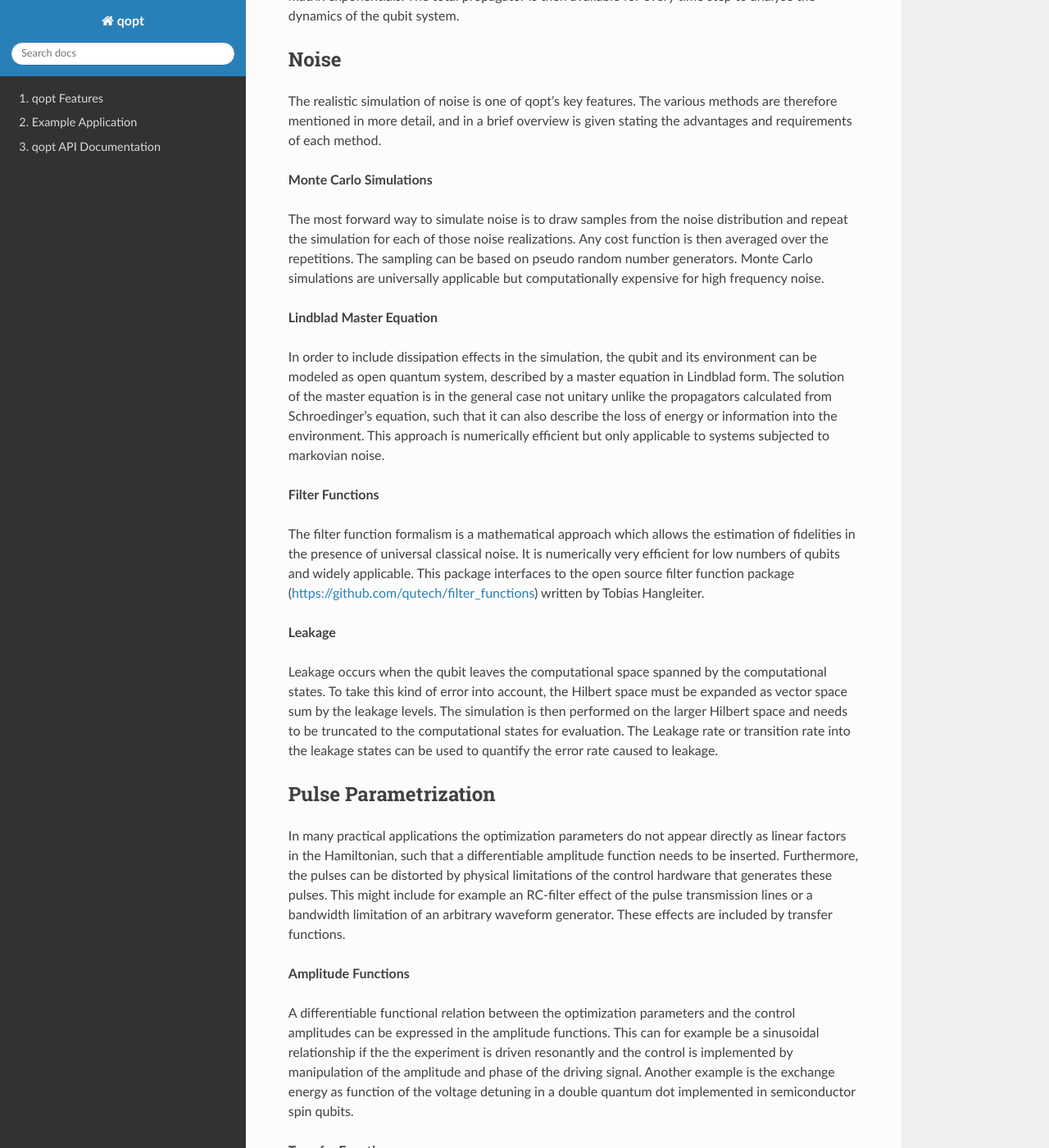
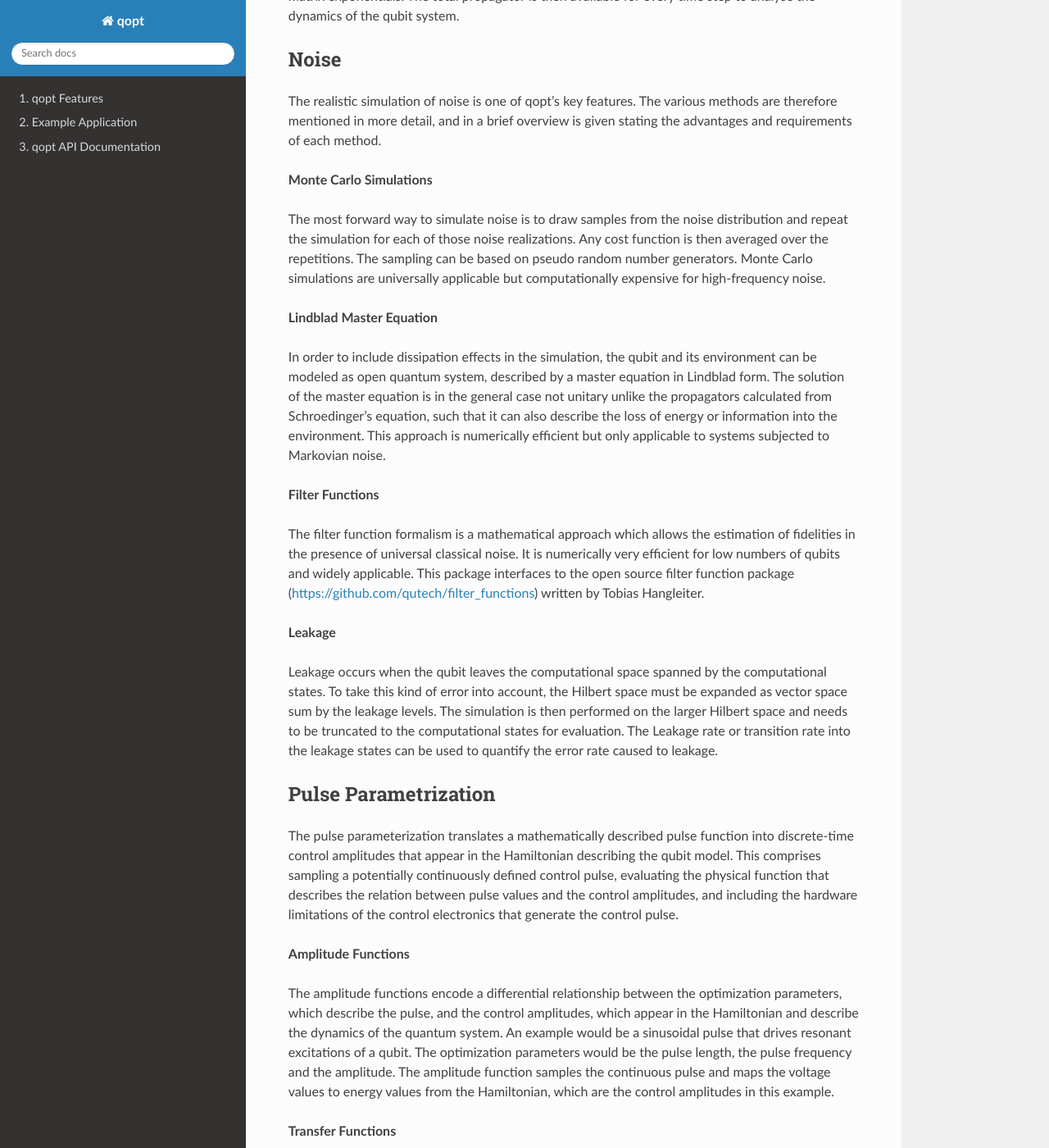
Before and after one commit to qutech/qopt, a Sphinx documentation site: the page built from doc/source/index.rst, in a window 1280 px wide and 1400 px high, scrolled down 1339 px. Shown: the whole window at 82% size. Built offline with Sphinx 7.4.7 and the Read the Docs theme 2.0.0, drawn with Linux system fonts in a browser that asks for light colours; pages that are not in the unit, such as notebooks, are missing from menus; some of the changed text lies outside the part shown.

Commit message:
Reworking the Summary in the documentation with Hendriks comments.

```diff
--- a/doc/source/index.rst
+++ b/doc/source/index.rst
@@ -92,7 +92,7 @@ distribution and repeat the simulation for each of those noise realizations.
 Any cost function is then averaged over the repetitions.
 The sampling can be based on pseudo random number generators.
 Monte Carlo simulations are universally applicable but computationally
-expensive for high frequency noise.
+expensive for high-frequency noise.
 
 
 **Lindblad Master Equation**
@@ -103,7 +103,7 @@ equation in Lindblad form. The solution of the master equation is in
 the general case not unitary unlike the propagators calculated from
 Schroedinger's equation, such that it can also describe the loss of energy or
 information into the environment. This approach is numerically efficient but
-only applicable to systems subjected to markovian noise.
+only applicable to systems subjected to Markovian noise.
 
 **Filter Functions**
 
@@ -127,25 +127,25 @@ error rate caused to leakage.
 Pulse Parametrization
 ---------------------
 
-In many practical applications the optimization parameters do not appear
-directly as linear factors in the Hamiltonian, such that a differentiable
-amplitude function needs to be inserted. Furthermore, the pulses can be
-distorted by physical limitations of the control hardware that generates these
-pulses. This might include for example an RC-filter effect of the pulse
-transmission lines or a bandwidth limitation of an arbitrary waveform
-generator. These effects are included by transfer functions.
+The pulse parameterization translates a mathematically described pulse function
+into discrete-time control amplitudes that appear in the Hamiltonian describing
+the qubit model. This comprises sampling a potentially continuously defined
+control pulse, evaluating the physical function that describes the relation
+between pulse values and the control amplitudes, and including the hardware
+limitations of the control electronics that generate the control pulse.
 
 
 **Amplitude Functions**
 
-A differentiable functional relation between the optimization parameters and
-the control amplitudes can be expressed in the amplitude functions. This can
-for example be a sinusoidal relationship if the the experiment is driven
-resonantly and the control is implemented by manipulation of the
-amplitude and phase of the driving signal. Another example is
-the exchange energy
-as function of the voltage detuning in a double quantum dot
-implemented in semiconductor spin qubits.
+The amplitude functions encode a differential relationship between the
+optimization parameters, which describe the pulse, and the control amplitudes,
+which appear in the Hamiltonian and describe the dynamics of the quantum
+system. An example would be a sinusoidal pulse that drives resonant excitations
+of a qubit. The optimization parameters would be the pulse length, the pulse
+frequency and the amplitude. The amplitude function samples the continuous
+pulse and maps the voltage values to energy values from the Hamiltonian,
+which are the control amplitudes in this example.
+
 
 **Transfer Functions**
 
@@ -155,7 +155,8 @@ for example exponential saturation to consider finite voltage rise times in
 pulse generators, Gaussian smoothing of pulses to mimic bandwidth limitations
 on arbitrary waveform generators, linear transformations or even
 the measured response of an arbitrary waveform generator to a set of input
-voltages.
+voltages. The transfer functions then map the ideal pulse to the actually
+generated pulse.
 
 Optimization
 ------------
```
Also changed, not shown: 1 other file.
